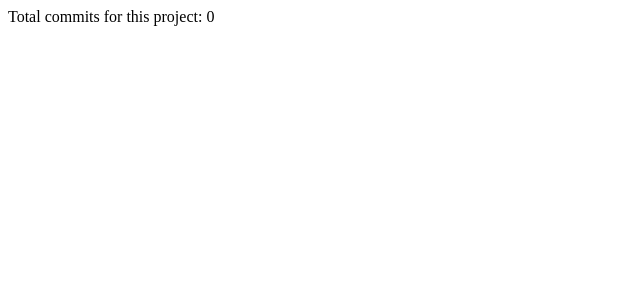
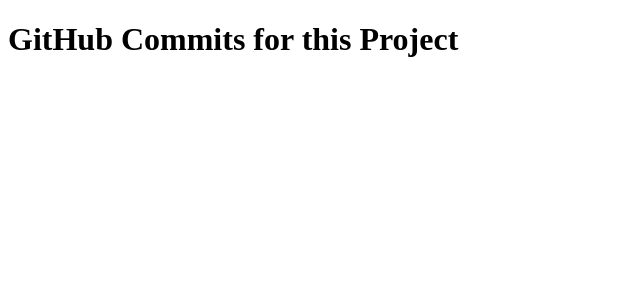
Before and after one commit to GT1990/crossroads-group, a React (Create React App) app: page / in a window 1280 px wide. Shown: the top 300 px of the page, without its empty margins (0-640 px from the left). Built offline with nearby package versions, Linux system fonts and the light colour scheme; no server answers.

Commit message:
edit: changed header content
- changed header content to contain just a simple title

```diff
--- a/src/components/Header.js
+++ b/src/components/Header.js
@@ -1,5 +1,5 @@
 const Header = ({ numberOfCommits }) => {
-  return <div>Total commits for this project: {numberOfCommits}</div>;
+  return <h1>GitHub Commits for this Project</h1>;
 };
 
 export default Header;
```
